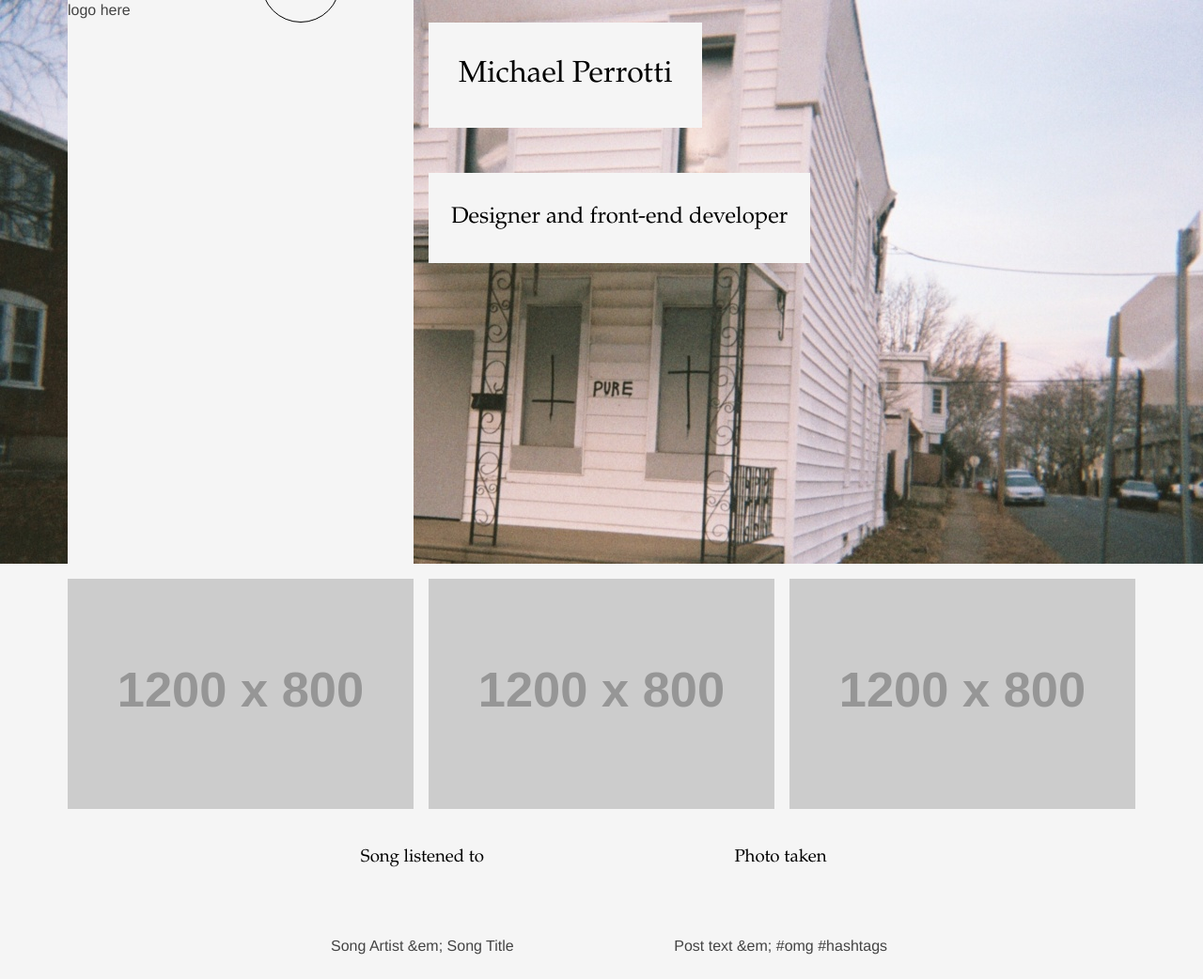
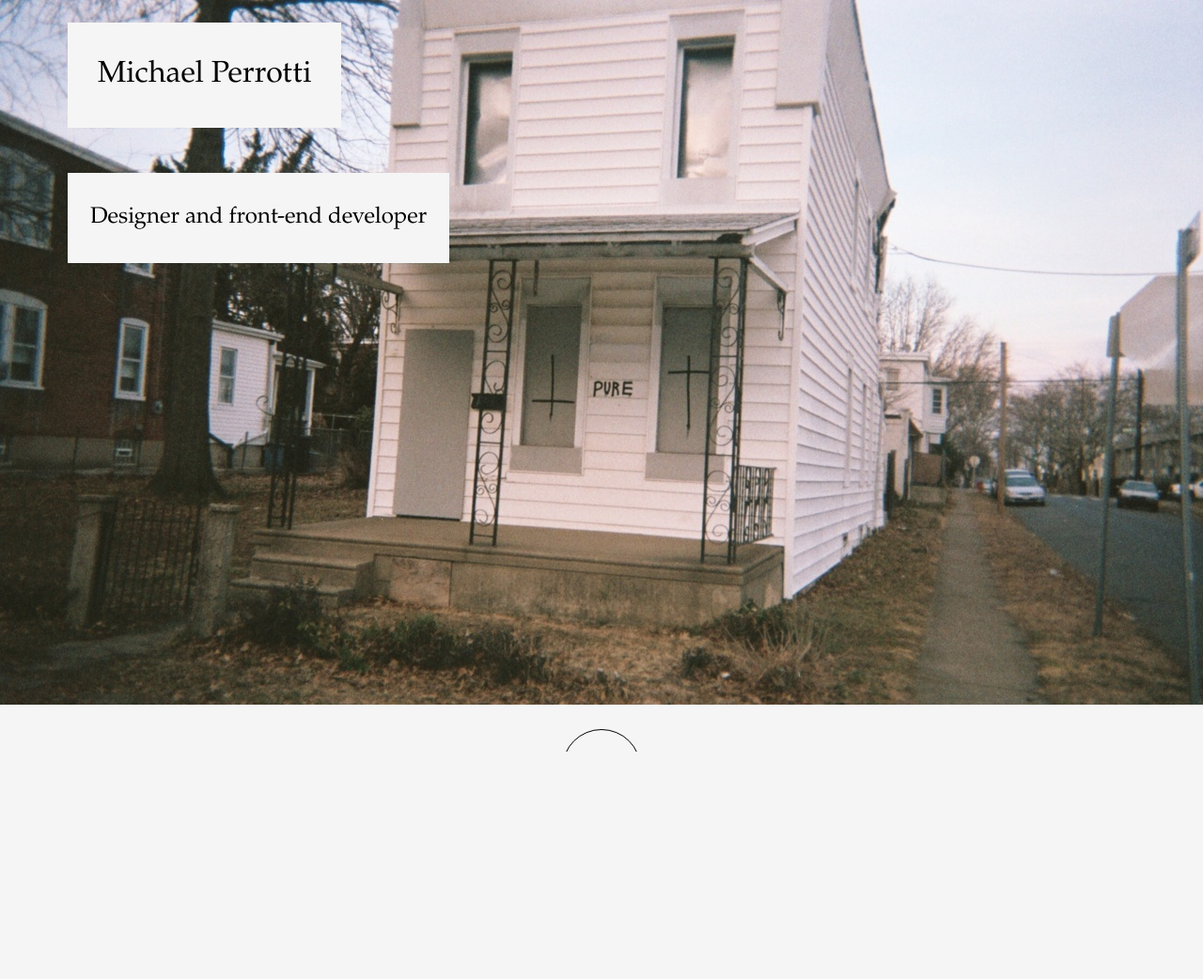
Before and after one commit to mperrotti/mperrotti.com, a PHP site: page / in a window 1280 px wide. Shown: the whole page at 94% size. After the commit the page ends 800 px from the top, so only its background shows below. Run offline with PHP 8.4, Linux system fonts and the light colour scheme; grey boxes labelled with a size stand in for pictures from a placeholder-image service; some libraries are stand-ins or nearby versions.

Commit message:
Corrected local directory, moved nav to bottom

```diff
--- a/index.php
+++ b/index.php
@@ -23,7 +23,7 @@
             <p class="chromeframe">You are using an <strong>outdated</strong> browser. Please <a href="http://browsehappy.com/">upgrade your browser</a> or <a href="http://www.google.com/chromeframe/?redirect=true">activate Google Chrome Frame</a> to improve your experience.</p>
         <![endif]-->
             <!-- NAV -->
-            <nav data-role="navigation" data-position="fixed">
+            <!-- <nav data-role="navigation" data-position="fixed">
                 <ul>
                     <li class="home-btn"><a href="#home" title="Home" data-nav-type="page">Home</a></li>
                     <li><a href="#work" title="Work" data-nav-type="page">Work</a></li>
@@ -31,7 +31,15 @@
                     <li><a href="#about" title="About" data-nav-type="page">About</a></li>
                 </ul>
                 <a href="#show-nav" data-role="none" class="toggle toggle-nav">Toggle Nav</a>
-            </nav>
+            </nav> -->
+
+
+<!--             <a href="#aboutme" class="toggle toggle-about">About</a>
+            <section id="aboutme" class="aboutme">
+                <h1>About Me</h1>
+                <p>Lorem ipsum dolor sit amet, consectetur adipisicing elit. Obcaecati consectetur ipsa temporibus voluptates eaque provident at nisi eos explicabo molestiae quis illo architecto accusamus in deleniti fugit quidem totam minus!</p>
+            </section>
+ -->
 
             <!-- INTRO -->
             <section id="home" class="is-active" data-pulled="no">
@@ -40,66 +48,22 @@
                     <img src="img/bigimgtest.jpeg" alt="bigimgtest" />
                 </div>
                 <div class="wide-intro__over">
-                    <div class="logo">logo here</div>
+<!--                     <div class="logo">logo here</div> -->
                     <hgroup>
                         <h1>Michael Perrotti</h1><br />
                         <h2>Designer and front-end developer</h2>
                     </hgroup>
                 </div>
             </section>
+            </section>
 
-            <div class="container">
-
-                <!-- WORK GRID -->
-                <section class="work-preview">
-
-                    <div class="grid">
-                        <div class="grid-item is-thumb">
-                            <a href="" title=""></a>
-                            <img src="http://placehold.it/1200x800" alt="">
-                            <div class="grid-item__info">
-                                <h3>Sample Title</h3>
-                                <p>Sample body text</p>
-                            </div>
-                        </div>
-                        <div class="grid-item is-thumb">
-                            <a href="" title=""></a>
-                            <img src="http://placehold.it/1200x800" alt="">
-                            <div class="grid-item__info">
-                                <h3>Sample Title</h3>
-                                <p>Sample body text</p>
-                            </div>
-                        </div>
-                        <div class="grid-item is-thumb">
-                            <a href="" title=""></a>
-                            <img src="http://placehold.it/1200x800" alt="">
-                            <div class="grid-item__info">
-                                <h3>Sample Title</h3>
-                                <p>Sample body text</p>
-                            </div>
-                        </div>
-                    </div>
-
-                </section>
-
-                <!-- LATEST SOCIAL -->
-                <section class="latest-social">
-                    <div>
-                        <h3>Song listened to</h3>
-                        <div class="mask"></div>
-                        <img src="" alt="">
-                        <p class="latest-social__latest-item-text">Song Artist &em; Song Title</p>
-                    </div>
-                    <div>
-                        <h3>Photo taken</h3>
-                        <div class="mask"></div>
-                        <img src="" alt="">
-                        <p>Post text &em; #omg #hashtags</p>
-                    </div>
-                </section>
-
-            </div>
-            </section>
+            <nav class="main-nav">
+                <a href="#show-nav" data-role="none" class="toggle toggle-nav">Toggle Nav</a>
+                <ul>
+                    <li class="home-btn"><a href="#home" title="Home" data-nav-type="page">Home</a></li>
+                    <li><a href="#work" title="Work" data-nav-type="page">Work</a></li>
+                </ul>
+            </nav>
 
         <!--<script src="//ajax.googleapis.com/ajax/libs/jquery/1.8.3/jquery.min.js"></script>
         <script>window.jQuery || document.write('<script src="js/vendor/jquery-1.8.3.min.js"><\/script>')</script>
--- a/js/main.js
+++ b/js/main.js
@@ -236,11 +236,11 @@
 
         // Show all nav options on homepage
         if (page === 'home') {
-          $('nav li').slideDown();
+          $('nav li:not(.home-btn)').slideDown();
         }
 
         // When navigating to any page that is not a homepage
-        $('a[href=#'+page+']:not(.home-btn > a)').parent().slideUp('200', function(){
+        $('a[href=#'+page+']').parent().slideUp('200', function(){
 
           //Add a title if it isn't there
           if ($('#'+page+' .container').find('.title').length === 0) {
@@ -248,8 +248,8 @@
           }
 
           if(page === 'work'){
-            $('a[href="#about"]').parent().slideDown();
-          } else if (page === 'about'){
+            $('a[href="#home"]').parent().slideDown();
+          } else if (page === 'home'){
             $('a[href="#work"]').parent().slideDown();
           }
 
@@ -359,6 +359,9 @@
         if (show === '#show-nav'){
             body.toggleClass('show-nav');
         }
+        if (show === '#aboutme'){
+            body.toggleClass('show-about');
+        }
         return body.attr('class');
       },
       toggleText: function (triggers) {
@@ -398,6 +401,8 @@
       projectGrid.find('.is-expanded')
       .removeClass('is-expanded')
       .addClass('is-thumb');
+
+      $('body').addClass('is-expanded-view');
 
       project.removeClass('is-thumb').addClass('is-expanded');
 
@@ -557,7 +562,7 @@
       $('body').addClass('show-nav');
     });
 
-    $('nav li').on('click', 'a', function(e) {
+    $('a[data-nav-type="page"]').on('click', function(e) {
       var page = $(this).attr('href').replace('#', '');
 
       e.preventDefault();
--- a/sass/partials/_modules.scss
+++ b/sass/partials/_modules.scss
@@ -20,15 +20,11 @@
 nav ul{
 	background: $site-main-color;
 	border-bottom: 1px solid darken($site-main-color, 20%);
-	height: 0;
-	margin-top: -100%;
+	margin: 0 0 -100% 0;
 	position: relative;
 	z-index: 2;
 
-	.show-nav & {
-		height: 100%;
-		margin-top: 0;
-	}
+	.show-nav & { margin-bottom: 0; }
 
 	li{
 		background: $site-main-color;
@@ -50,14 +46,14 @@
 }
 
 .toggle-nav{
-	@include border-radius(0 0 999px 999px);
 	@include replace-text('../apple-touch-icon-57x57-precomposed.png', center);
 	background: $site-main-color;
 	border: 1px solid black;
+	border-radius: 999px 999px 0 0;
 	height: 50px;
 	margin: 0 auto;
 	position: relative;
-	top: -60px;
+	bottom: -60px;
 	width: 50px;
 	z-index: 1;
 }
--- a/sass/partials/layout/_global.scss
+++ b/sass/partials/layout/_global.scss
@@ -7,7 +7,7 @@
 	left: 0;
 	position: fixed;
 	right: 0;
-	top: 0;
+	bottom: 0;
 	width: 100%;
 	z-index: 1000;
 
@@ -19,8 +19,6 @@
 		@include one-whole;
 		li{
 			&.home-btn{
-				position: absolute;
-				height: 100%;
 				background: #eee;
 			}
 			&.is-active{
--- a/sass/partials/layout/_grid.scss
+++ b/sass/partials/layout/_grid.scss
@@ -12,7 +12,6 @@
 .grid-item{
 	@include one-thirds;
 	@include clearfix;
-	margin-bottom: $base-spacing;
 	&:nth-child(3n) { @include omega; }
 
 	img{
--- a/sass/partials/layout/_home.scss
+++ b/sass/partials/layout/_home.scss
@@ -2,7 +2,8 @@
     HOME
 \*------------------------------------*/
 .wide-intro{
-	height: 600px;
+	height: 100%;
+	min-height: 750px;
 	margin-bottom: $base-spacing;
 	position: relative;
 
--- a/sass/partials/layout/_work.scss
+++ b/sass/partials/layout/_work.scss
@@ -17,8 +17,11 @@
 }
 
 .expanded-Proj-Nav {
+	display: none;
+	margin-top: -40px; //height of prev/next links
 	top: 50%;
-	margin-top: -40px; //height of prev/next links
+
+	.is-expanded-view & { display: block; }
 
 	a {
 		@include inline-block;
--- a/sass/partials/states/_global.scss
+++ b/sass/partials/states/_global.scss
@@ -6,6 +6,20 @@
 .toggle-nav {
 	@include single-transition(all, .25s, ease-in);
 	&:hover{
-		top: -45px;
+		bottom: -45px;
 	}
 }
+
+.aboutme {
+	@include single-transition(all, .25s, ease-in);
+  @include span-columns($side omega);
+  background: white;
+  float: left;
+  margin-left: -100%;
+  padding: $base-spacing;
+  padding-left: $base-measure;
+  position: fixed;
+  z-index: 999;
+
+  .show-about & { margin-left: 0; }
+}
--- a/sass/partials/states/_grid.scss
+++ b/sass/partials/states/_grid.scss
@@ -6,7 +6,11 @@
 	  THUMB (details on hover)
 	\*--------------------*/
 	.grid-item.is-thumb{
+		-webkit-box-sizing: border-box;
+		   -moz-box-sizing: border-box;
+		        box-sizing: border-box;
 		cursor: pointer;
+		padding: $base-spacing;
 		position: relative;
 
 		.grid-item__info{
@@ -15,7 +19,7 @@
 			position: relative;
 			top: $base-spacing;
 			width: 100%;
-			@include single-transition(opacity, .2s, ease-in);
+			@include single-transition(opacity, .2s, ease);
 		}
 
 		.grid-item__expanded-content{
@@ -47,7 +51,7 @@
 		cursor: default;
 
 		.grid-item__images,
-		.grid-item__info { @include single-transition(all, .25s, ease-in); }
+		.grid-item__info { @include single-transition(all, .25s, ease); }
 
 		.grid-item__info {
 		  @include span-columns($side omega);
@@ -156,6 +160,7 @@
 	.grid-item.is-thumb{
 		.grid-item__info{
 			position: absolute;
+			right: 0;
 		}
 	}
 
```
Also changed, not shown: work2.html (+50 -0 lines), css/main.css, css/partials/states.css (deleted).
